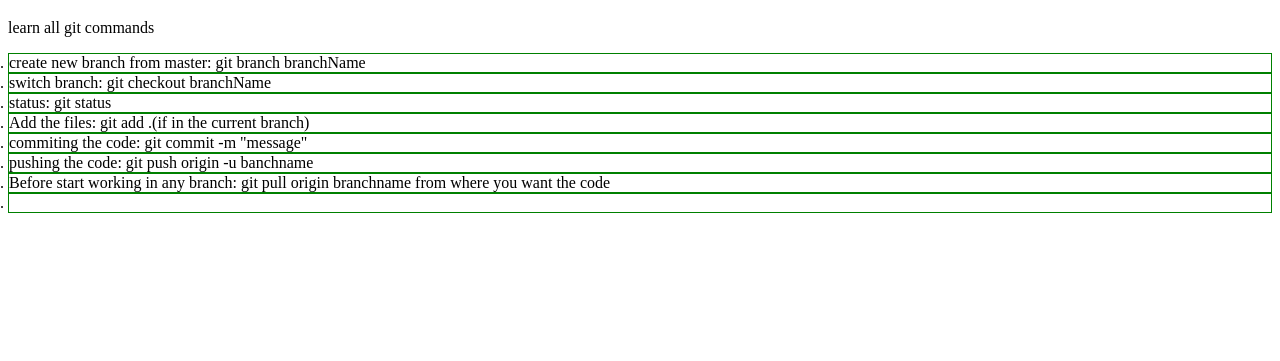
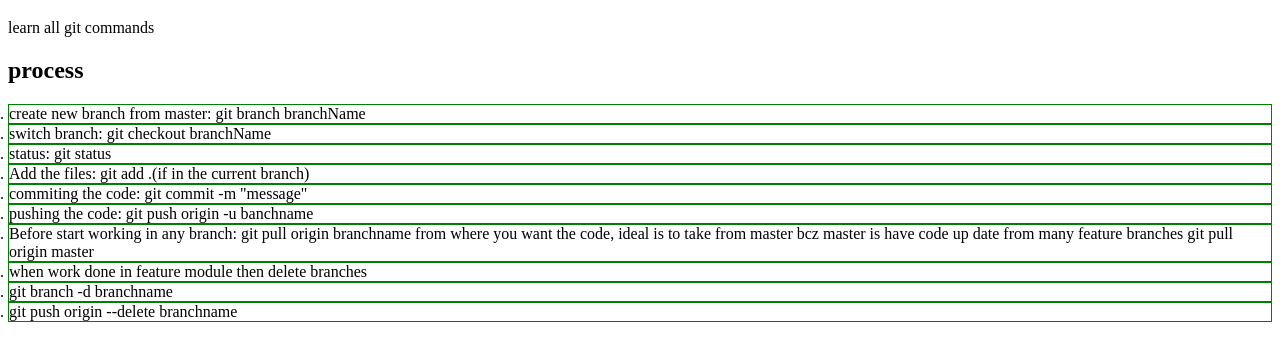
Before and after one commit to ashwanizsktm/test1, a plain HTML site: page index.html in a window 1280 px wide. Shown: the part 61-422 px from the top of the page. Drawn offline with Linux system fonts and the light colour scheme.

Commit message:
index modified

```diff
--- a/index.html
+++ b/index.html
@@ -10,15 +10,22 @@
   <h1> All Git Commands change</h1>
   <p>learn all git commands</p>
   <ol>
+    <h2> process </h2>
     <li>create new branch from master: git branch branchName</li>
     <li>switch branch: git checkout branchName</li>
     <li>status: git status</li>
     <li>Add the files: git add .(if in the current branch)</li>
     <li>commiting the code: git commit -m "message"</li>
     <li>pushing the code: git push origin -u banchname</li>
-    <li>Before start working in any branch: git pull origin branchname from where you want the code</li>
+    <li>Before start working in any branch: git pull origin branchname
+      from where you want the code, ideal is to take from master bcz master is have code up
+      date from many feature branches git pull origin master
+    </li>
 
-    <li></li>
+    <li>when work done in feature module then delete branches
+      <li>git branch -d branchname</li>
+      <li>git push origin --delete branchname</li>
+    </li>
 
   </ol>
   <script src="main.js"></script>
```
